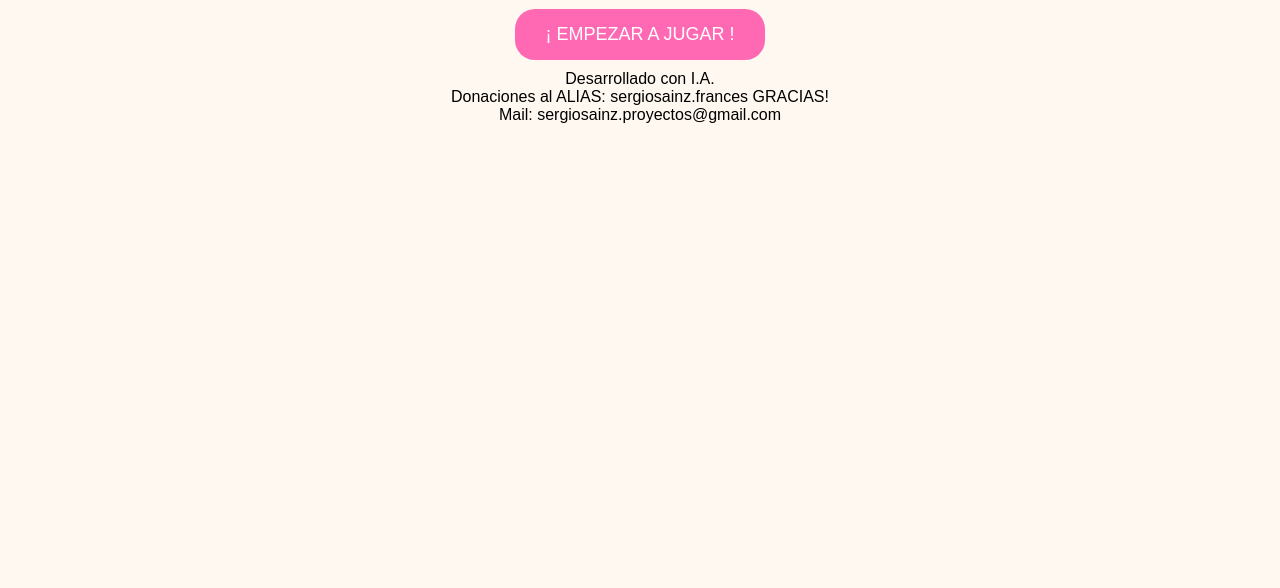
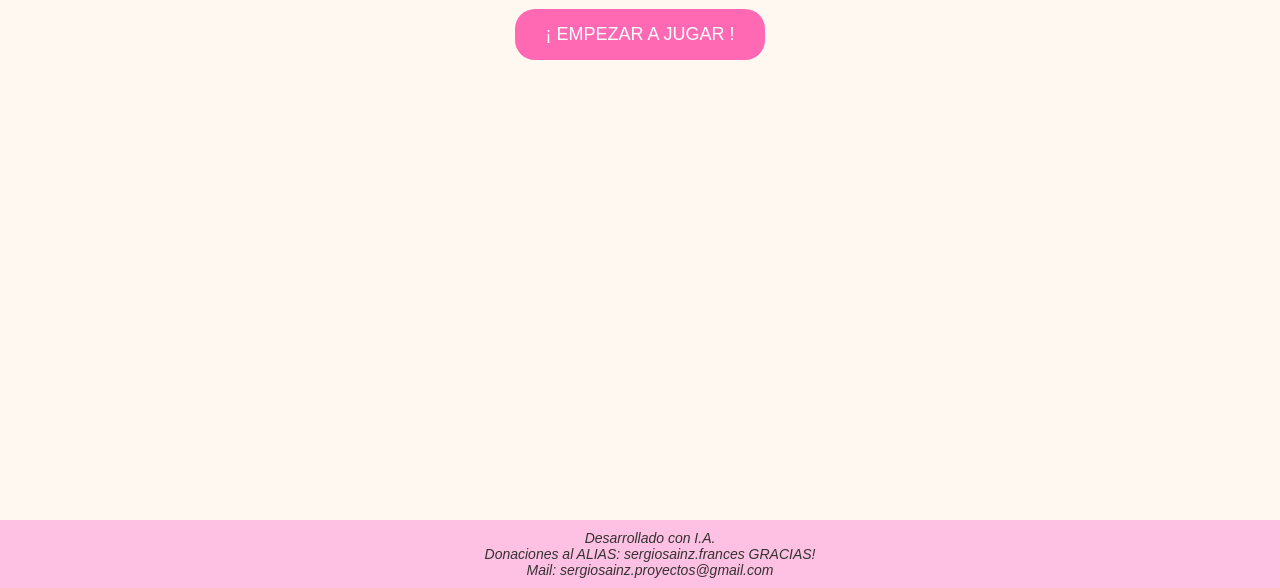
Before and after one commit to sergiolplp/App-Web-Infantil, a plain HTML site: page index.html in a window 1280 px wide. Shown: the part 212-800 px from the top of the page. Drawn offline with Linux system fonts and the light colour scheme.

Commit message:
Actualizar index.html

```diff
--- a/index.html
+++ b/index.html
@@ -100,7 +100,7 @@
     <button class="button orange-button" onclick="goBack()">VOLVER</button>
   </div>
 
-  <div id="footer">
+  <div class="footer">
   Desarrollado con I.A.<br>
   Donaciones al ALIAS: sergiosainz.frances GRACIAS!<br>
   Mail: sergiosainz.proyectos@gmail.com
```
